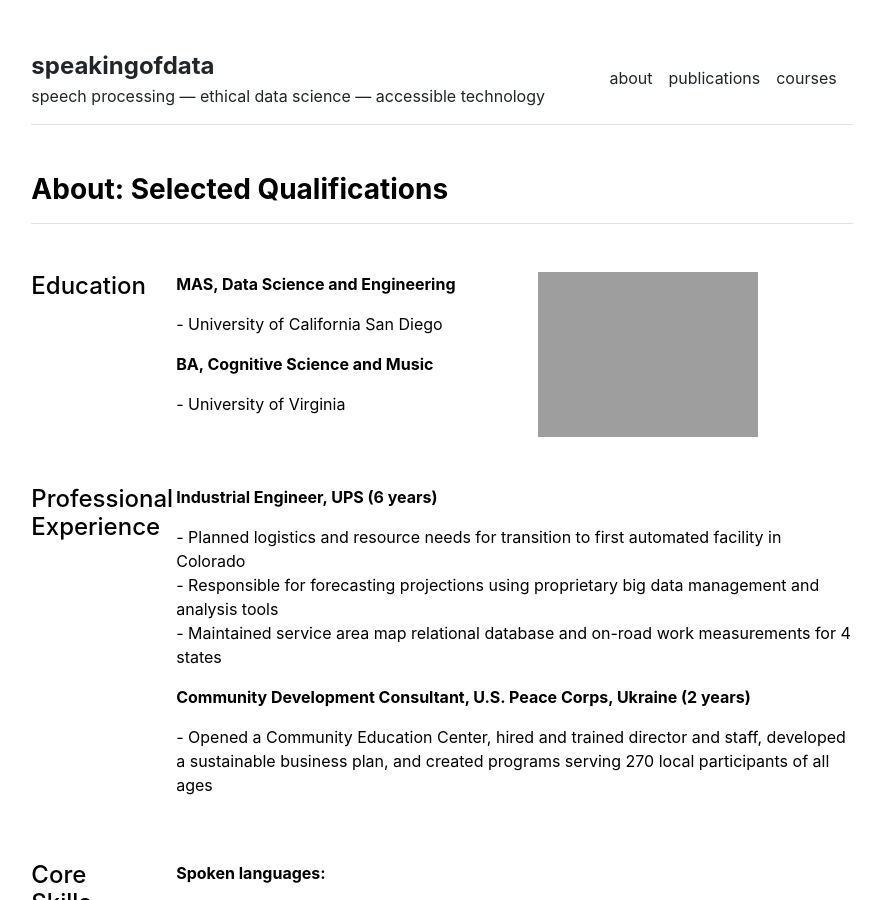
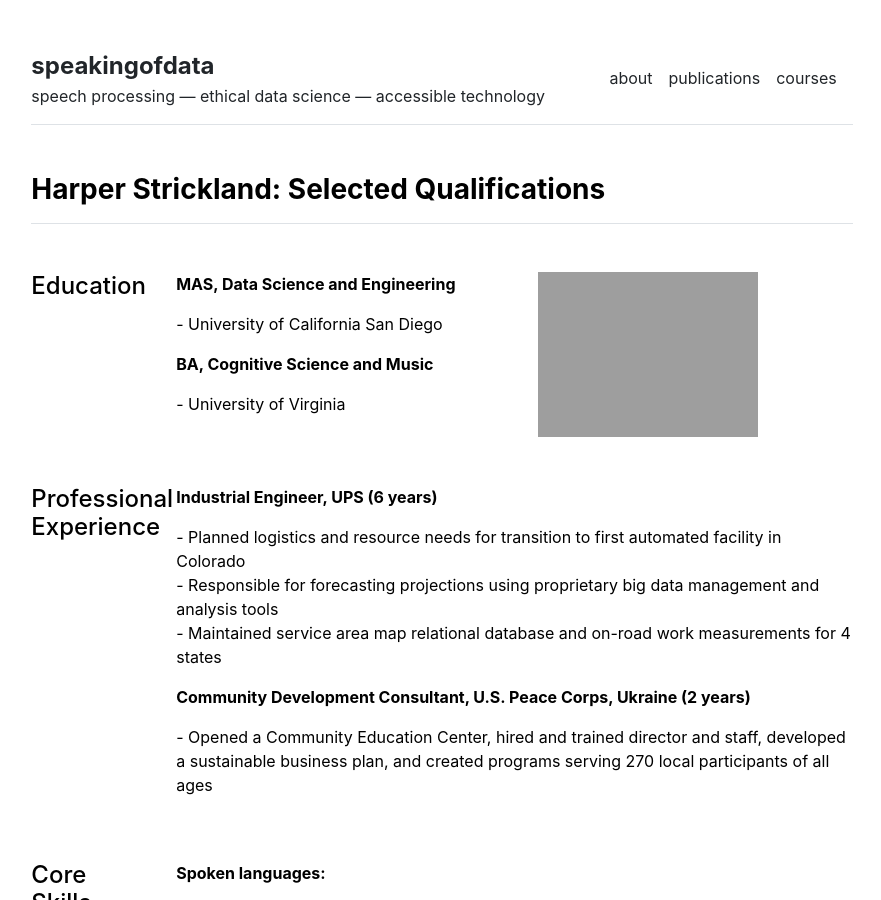
Before and after one commit to speakingofdata/speakingofdata.github.io, a Jekyll site: the page built from about.md, in a window 1280 px wide and 900 px high. Shown: the whole window, without its empty margins (198-1079 px from the left). Built offline with Jekyll 4.4.1, drawn with Linux system fonts in a browser that asks for light colours.

Commit message:
Update about.html

```diff
--- a/_layouts/about.html
+++ b/_layouts/about.html
@@ -6,7 +6,7 @@ layout: default
 
 <div class="row g-5 mb-5">
   <div>
-    <h3 class="fw-bold border-bottom pb-3 mb-5">About: Selected Qualifications</h3>
+    <h3 class="fw-bold border-bottom pb-3 mb-5">Harper Strickland: Selected Qualifications</h3>
     <div class="row g-5 mb-5">
       <div class="col-md-2">
         <h4>Education</h4>
```
